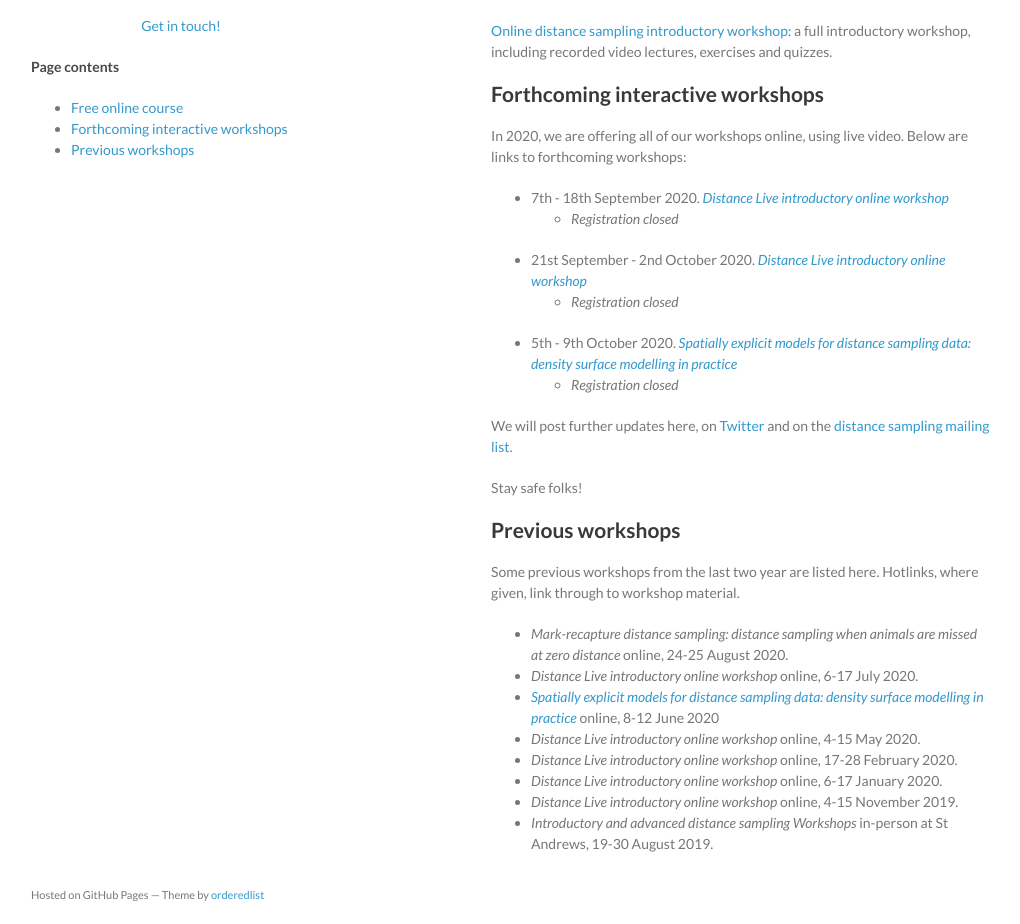
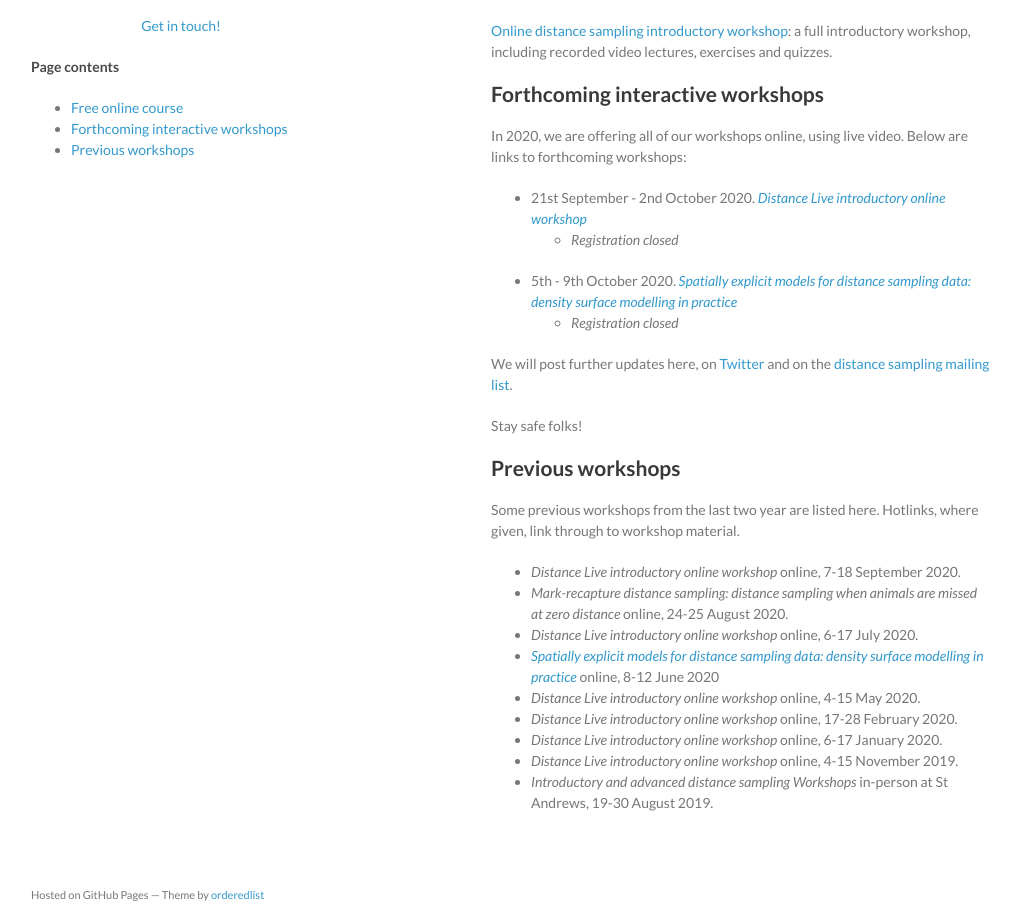
Before and after one commit to distanceworkshops/distanceworkshops.github.io, a Jekyll site: the page built from index.md, in a window 1280 px wide and 1068 px high. Shown: the part 144-1068 px from the top of the window, without its empty margins (129-1149 px from the left). Built offline with Jekyll 4.4.1, drawn with Linux system fonts in a browser that asks for light colours.

Commit message:
Update index.md

```diff
--- a/index.md
+++ b/index.md
@@ -17,8 +17,6 @@
 
 In 2020, we are offering all of our workshops online, using live video.  Below are links to forthcoming workshops:
 
-- 7th - 18th September 2020.  [*Distance Live introductory online workshop*](https://www.creem.st-andrews.ac.uk/distance-live-online-workshops/)
-  - _Registration closed_
 - 21st September - 2nd October 2020.  [*Distance Live introductory online workshop*](https://www.creem.st-andrews.ac.uk/distance-live-online-workshops/)
   - _Registration closed_
 - 5th - 9th October 2020.  [*Spatially explicit models for distance sampling data: density surface modelling in practice*](https://www.creem.st-andrews.ac.uk/spatial-modelling-live-online-workshop-2/)
@@ -33,6 +31,7 @@
 
 Some previous workshops from the last two year are listed here.  Hotlinks, where given, link through to workshop material.
 
+- *Distance Live introductory online workshop* online, 7-18 September 2020.
 - *Mark-recapture distance sampling: distance sampling when animals are missed at zero distance* online, 24-25 August 2020.
 - *Distance Live introductory online workshop* online, 6-17 July 2020.
 - [*Spatially explicit models for distance sampling data: density surface modelling in practice*](http://workshops.distancesampling.org/online-dsm-2020/) online, 8-12 June 2020
```
